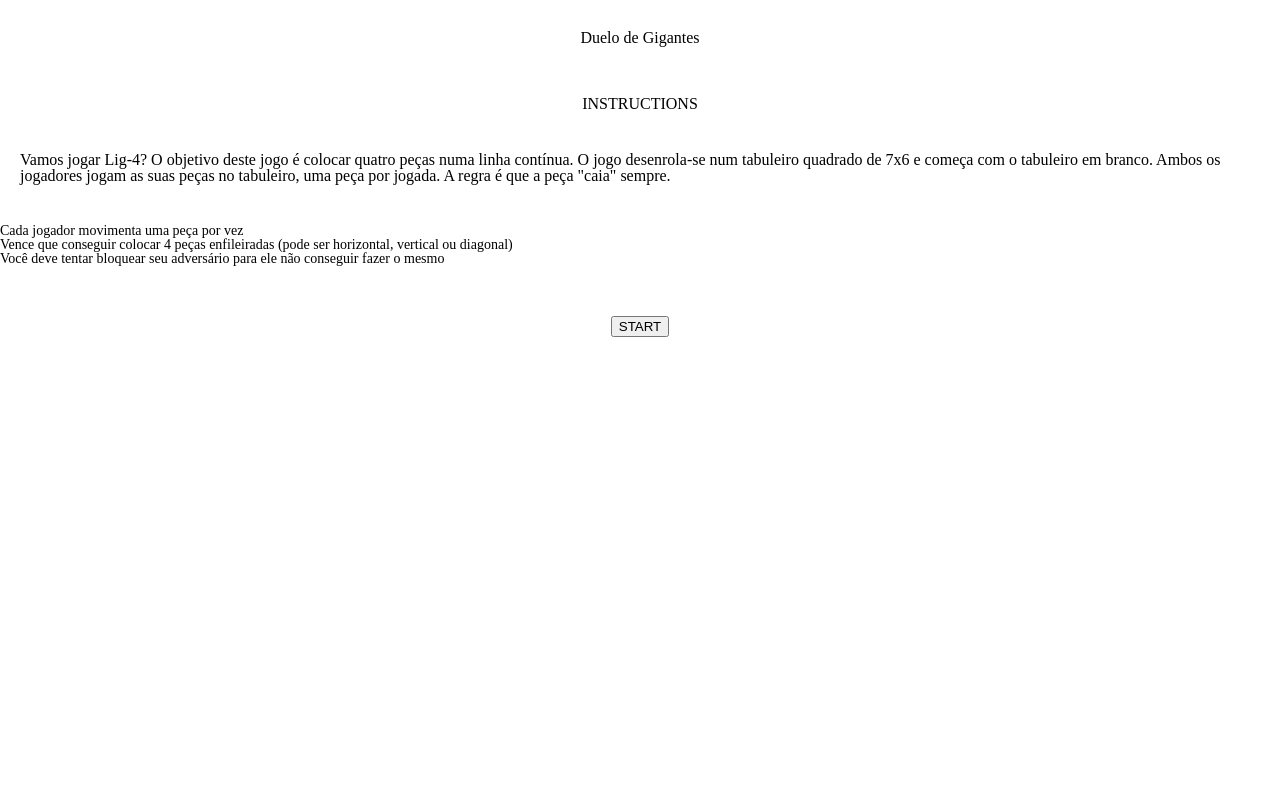
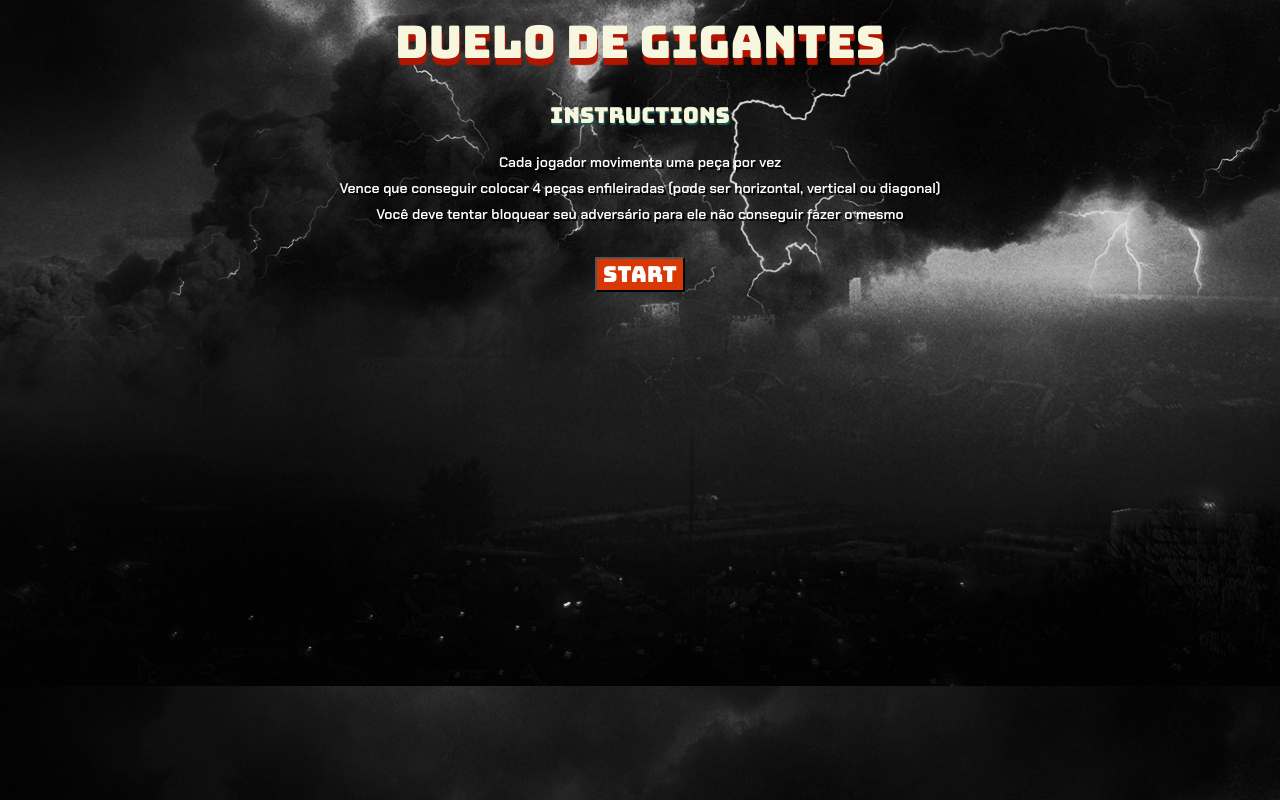
Before and after one commit to Kenzie-Academy-Brasil-Developers/entrega-lig-4-sprint-5-equipe2, a plain HTML site: page index.html in a window 1280 px wide. Drawn offline with Linux system fonts and the light colour scheme.

Commit message:
finalizada estilização da tela inicial

```diff
--- a/assets/style.css
+++ b/assets/style.css
@@ -1,7 +1,29 @@
 /* ----------------------- CAUANA ----------------------- */
+
+body {
+  background-image: url(../img/wallpaper1.jpg);
+  background-position: center;
+}
+h2 {
+  font-family: 'Bungee', cursive;
+  font-size: 45px;
+  color: #f7f6df;
+  text-shadow: 1px 7px 1px #b11602;
+  text-align: center;
+  margin: 20px;
+}
+
 .instrutions {
   display: flex;
   flex-direction: column;
+
+}
+
+.title-instrutions {
+  font-family: 'Bungee', cursive;
+  font-size: 22px;
+  color: #f7f6df;
+  text-shadow: 1px 2px 1px #195852;
 }
 
 .hidden {
@@ -22,10 +44,7 @@
   justify-content: center;
   align-content: center;
   margin: 20px;
-}
 
-ol li {
-  font-size: 16px;
 }
 
 #div-play {
@@ -39,13 +58,18 @@ ol li {
 ol {
   display: flex;
   flex-direction: column;
-  align-items: flex-start;
-  align-content: flex-start;
-  margin-top: 20px;
-  margin-bottom: 30px;
+  align-items: center;
+  align-content: center;
+  color: white;
+  margin: 2px 20px 10px 20px;
+  font-family: 'Chakra Petch', sans-serif;
 }
 ol li {
   font-size: 14px;
+  text-shadow: 2px 2px 1px black;
+  margin: 6px 0px 6px 0px;
+  display:flex;
+  text-align: center;
 }
 
 .player1 {
@@ -63,6 +87,34 @@ ol li {
   height: 25px;
   border-radius: 50%;
 }
+
+button {
+  background-color: #d83806;
+  font-family: 'Bungee', cursive;
+  font-size: 22px;
+  color: white;
+}
+
+button:hover {
+  background-color: white;
+  color: #012945;
+  cursor: pointer;
+  transform: scale(1.2);
+}
+
+#play {
+  animation: tremer .2s;
+  animation-iteration-count: infinite;
+}
+
+@keyframes tremer {
+  0% {margin-left: 0;}
+  25% {margin-left: 7px;}
+  50% {margin-left: 0;}
+  75% {margin-left: -7px;}
+  100% {margin-left: 0;}
+}
+
 /* ----------------------- CAUANA ----------------------- */
 
 /* ------------------------ MERO ------------------------ */
@@ -75,6 +127,7 @@ main {
 .column {
   display: flex;
   flex-direction: column;
+  background-color: white;
   /* width: 8vw; */
   /* height: 70vh; */
 }
@@ -99,8 +152,5 @@ main {
 /* ------------------------ MAURO ----------------------- */
 
 /* ----------------------- VAGNER ----------------------- */
-h2 {
-  text-align: center;
-  margin: 30px;
-}
+
 /* ----------------------- VAGNER ----------------------- */
--- a/index.html
+++ b/index.html
@@ -18,10 +18,7 @@
     <!--TELA INICIAL COM INSTRUÇOES-->
 
     <section class='instrutions'>
-        <p>INSTRUCTIONS</p>
-        <p class='instrutions-2'>Vamos jogar Lig-4? O objetivo deste jogo é colocar quatro peças numa linha contínua. O
-            jogo desenrola-se num tabuleiro quadrado de 7x6 e começa com o tabuleiro em branco. Ambos os jogadores jogam
-            as suas peças no tabuleiro, uma peça por jogada. A regra é que a peça "caia" sempre.</p>
+        <p class='title-instrutions'>INSTRUCTIONS</p>
         <ol>
             <li>Cada jogador movimenta uma peça por vez</li>
             <li>Vence que conseguir colocar 4 peças enfileiradas (pode ser horizontal, vertical ou diagonal)</li>
@@ -47,3 +44,13 @@
 
 
 </html>
+
+<!---------------------------LINKS FONTES------------------------->
+
+<link rel="preconnect" href="https://fonts.googleapis.com">
+<link rel="preconnect" href="https://fonts.gstatic.com" crossorigin>
+<link href="https://fonts.googleapis.com/css2?family=Bungee&display=swap" rel="stylesheet">
+
+<link rel="preconnect" href="https://fonts.googleapis.com">
+<link rel="preconnect" href="https://fonts.gstatic.com" crossorigin>
+<link href="https://fonts.googleapis.com/css2?family=Chakra+Petch:wght@600&display=swap" rel="stylesheet">
```
Also changed, not shown: img/wallpaper1.jpg (added).
